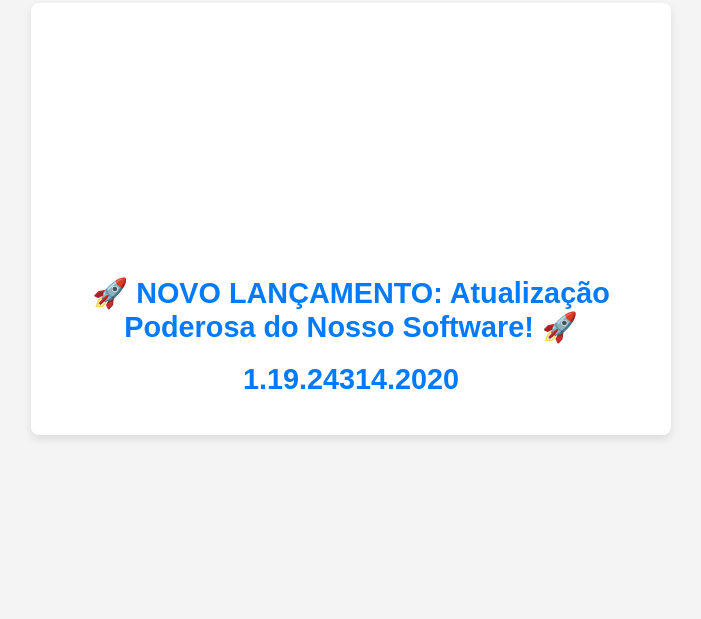
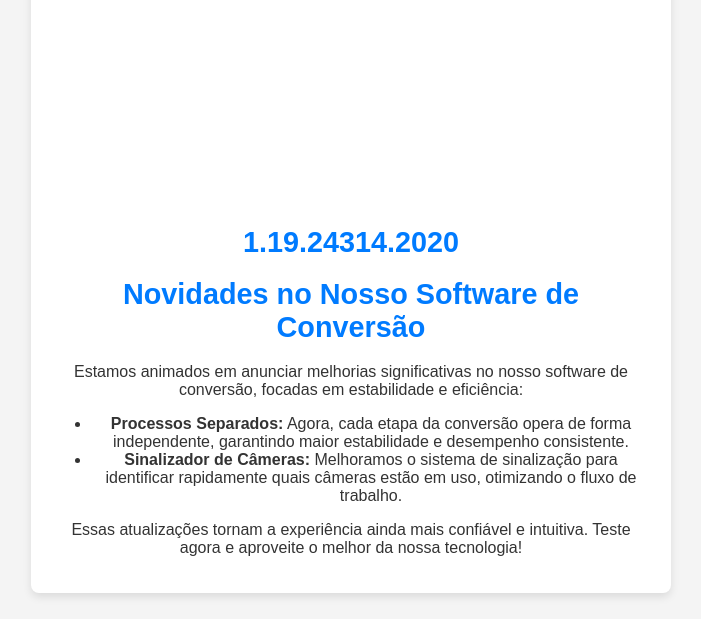
Before and after one commit to NEOiD-Broadcast/neoid2ndi, a plain HTML site: page index.html in a window 1280 px wide. Shown: the part 181-800 px from the top of the page, without its empty margins (289-990 px from the left). Drawn offline with Linux system fonts and the light colour scheme.

Commit message:
Update index.html

```diff
--- a/index.html
+++ b/index.html
@@ -83,8 +83,22 @@
     <br>
     <br>
     <br>
-        <h1>🚀 NOVO LANÇAMENTO: Atualização Poderosa do Nosso Software! 🚀</h1>
+        <br>
+         <br>
+        <br>
+    <br>
+    <br>
+    <br>
+
         <h1>1.19.24314.2020</h1>
+
+        <h1>Novidades no Nosso Software de Conversão</h1>
+    <p>Estamos animados em anunciar melhorias significativas no nosso software de conversão, focadas em estabilidade e eficiência:</p>
+    <ul>
+        <li><strong>Processos Separados:</strong> Agora, cada etapa da conversão opera de forma independente, garantindo maior estabilidade e desempenho consistente.</li>
+        <li><strong>Sinalizador de Câmeras:</strong> Melhoramos o sistema de sinalização para identificar rapidamente quais câmeras estão em uso, otimizando o fluxo de trabalho.</li>
+    </ul>
+    <p>Essas atualizações tornam a experiência ainda mais confiável e intuitiva. Teste agora e aproveite o melhor da nossa tecnologia!</p>
 
     </div>
 </body>
```
